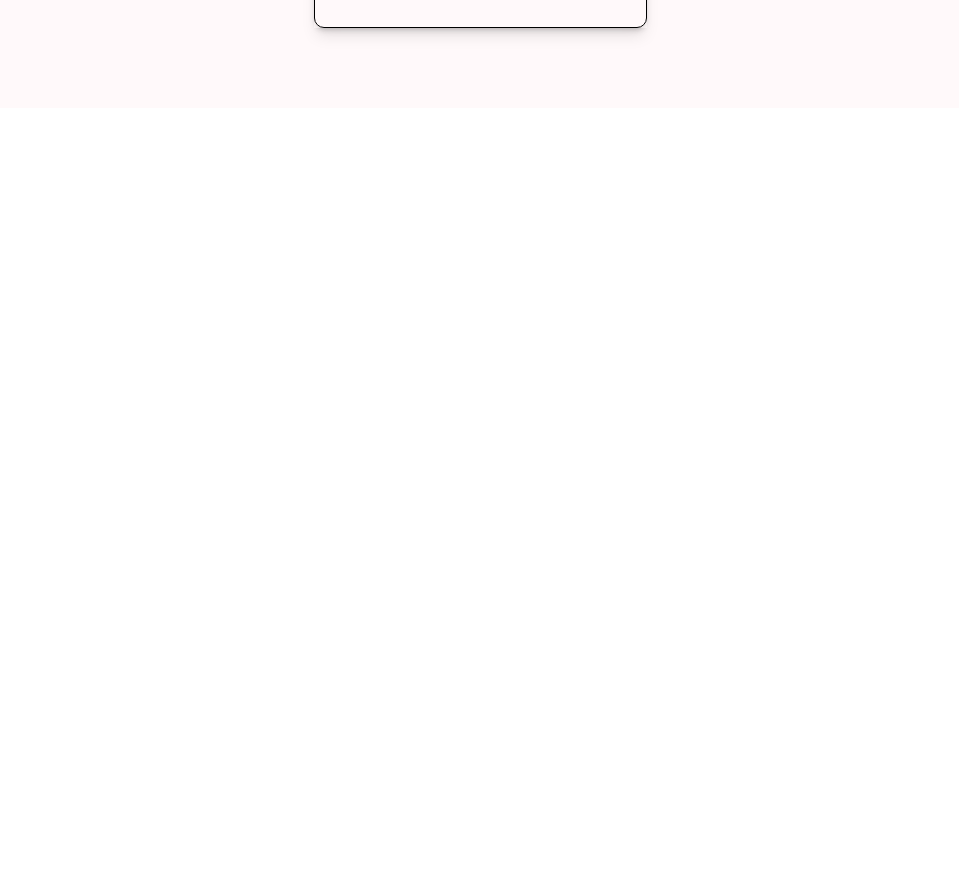
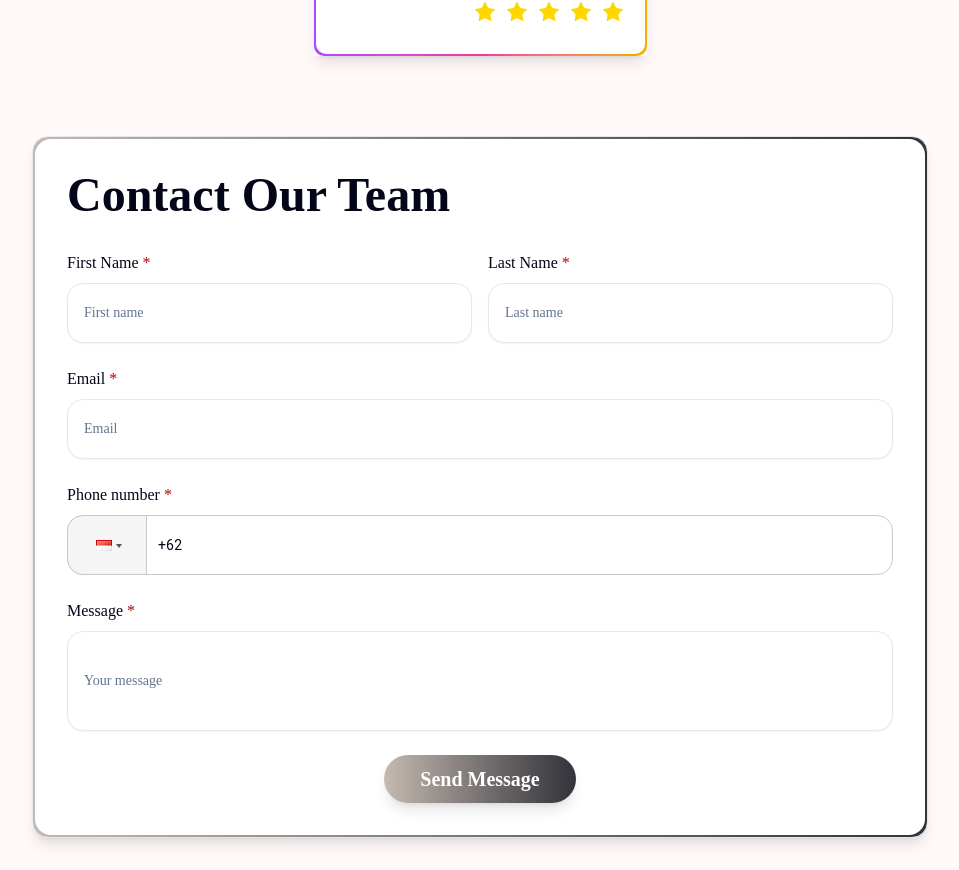
Before and after one commit to HimawanRakha/SeSAJEN-ProductWeb, a Next.js app: page / in a window 1280 px wide. Shown: the part 1740-2610 px from the top of the page, without its empty margins (160-1119 px from the left). Before the commit the page ends 1848 px from the top, so only its background shows below. Built offline with nearby package versions, Linux system fonts and the light colour scheme; a web font is replaced by a local one.

Commit message:
feat: contact form

```diff
--- a/package.json
+++ b/package.json
@@ -18,6 +18,7 @@
     "next": "15.2.1",
     "react": "^19.0.0",
     "react-dom": "^19.0.0",
+    "react-phone-input-2": "^2.15.1",
     "styled-components": "^6.1.15",
     "tailwind-merge": "^3.0.2",
     "tailwindcss-animate": "^1.0.7"
--- a/src/app/page.tsx
+++ b/src/app/page.tsx
@@ -3,6 +3,7 @@ import Hero from "@/components/hero/hero";
 import Plus from "@/components/plus/Plus";
 import Review from "@/components/review/review";
 import ReviewChild from "@/components/reviewchild/reviewchild";
+import Contact from "@/components/contact/contact";
 
 export default function Home() {
   return (
@@ -11,6 +12,7 @@ export default function Home() {
       <Plus />
       <Review />
       <ReviewChild />
+      <Contact />
     </div>
   );
 }
--- /dev/null
+++ b/src/components/contact/contact.tsx
@@ -0,0 +1,60 @@
+"use client";
+import { Input } from "../ui/input";
+import PhoneInput from "./phonenumberimput";
+import { FormEvent } from "react";
+import { Button } from "../ui/button";
+
+export default function Contact() {
+  const handleSubmit = (e: FormEvent) => {
+    e.preventDefault();
+    // Handle form submission here
+  };
+
+  return (
+    <div className="flex justify-center items-center mb-8">
+      <div className="flex justify-center items-center border w-[70%] shadow-lg rounded-2xl p-[2px] bg-gradient-to-r from-[#C5BAB0] to-[#34333A]">
+        <div className="container p-8 bg-white rounded-2xl">
+          <div className="mb-8 r">
+            <h1 className="text-5xl font-bold">Contact Our Team</h1>
+          </div>
+          <form onSubmit={handleSubmit}>
+            <div className="flex justify-center gap-4 mb-6">
+              <div className="w-full">
+                <label htmlFor="fname" className="block mb-2">
+                  First Name <span className="text-red-700">*</span>
+                </label>
+                <Input type="text" id="fname" name="fname" placeholder="First name" className="w-full h-[60px] rounded-2xl shadow-inner p-4 bg-white focus:ring-2 focus:ring-blue-500" required />
+              </div>
+              <div className="w-full">
+                <label htmlFor="lname" className="block mb-2">
+                  Last Name <span className="text-red-700">*</span>
+                </label>
+                <Input type="text" id="lname" name="lname" placeholder="Last name" className="w-full h-[60px] rounded-2xl shadow-inner p-4 bg-white focus:ring-2 focus:ring-blue-500" required />
+              </div>
+            </div>
+            <div className="mb-6">
+              <label htmlFor="email" className="block mb-2">
+                Email <span className="text-red-700">*</span>
+              </label>
+              <Input type="email" id="email" name="email" placeholder="Email" className="w-full h-[60px] rounded-2xl shadow-inner p-4 bg-white focus:ring-2 focus:ring-blue-500" required />
+            </div>
+            <div className="mb-6">
+              <PhoneInput />
+            </div>
+            <div className="w-full mb-6">
+              <label htmlFor="message" className="block mb-2">
+                Message <span className="text-red-700">*</span>
+              </label>
+              <Input type="text" id="message" name="message" placeholder="Your message" className="w-full h-[100px] rounded-2xl shadow-inner p-4 bg-white focus:ring-2 focus:ring-blue-500" required />
+            </div>
+            <div className="text-center mt-4">
+              <Button type="submit" className="bg-gradient-to-r from-[#C5BAB0] to-[#34333A] text-white text-xl font-bold py-6 px-9 rounded-full shadow-lg hover:scale-105 transition-transform">
+                Send Message
+              </Button>
+            </div>
+          </form>
+        </div>
+      </div>
+    </div>
+  );
+}
--- /dev/null
+++ b/src/components/contact/phonenumberimput.tsx
@@ -0,0 +1,43 @@
+"use client";
+import "react-phone-input-2/lib/style.css";
+import PhoneInputLib from "react-phone-input-2";
+import "react-phone-input-2/lib/style.css";
+
+const PhoneNumberInput = () => {
+  return (
+    <div className="col">
+      <label htmlFor="phone">
+        Phone number <span className="text-red-700">*</span>
+      </label>
+      <PhoneInputLib
+        country={"id"}
+        value=""
+        onChange={(phone) => console.log(phone)}
+        inputProps={{
+          name: "phone",
+          required: true,
+          autoFocus: true,
+        }}
+        inputClass="w-[900px] h-[60px] rounded-2xl border-gray-300"
+        containerClass="mt-2"
+        inputStyle={{
+          width: "100%",
+          height: "60px",
+          borderRadius: "16px",
+          paddingLeft: "90px",
+        }}
+        buttonStyle={{
+          borderRadius: "16px 0 0 16px",
+          paddingRight: "20px",
+          paddingLeft: "20px",
+          justifyContent: "center",
+          textAlign: "center",
+          alignItems: "center",
+          display: "flex",
+        }}
+      />
+    </div>
+  );
+};
+
+export default PhoneNumberInput;
--- a/src/components/hero/tagproductl.tsx
+++ b/src/components/hero/tagproductl.tsx
@@ -1,9 +1,9 @@
 import { Plus } from "lucide-react";
-export default function TagProductLeft() {
+export default function TagProductLeft({ text }: { text: string }) {
   return (
     <div className="flex">
       <div className="h-10 w-55 rounded-full bg-white  flex justify-center items-center shadow-lg">
-        <h1 className="font-semibold text-xl flex justify-center items-center">Nature Enlightens</h1>
+        <h1 className="font-semibold text-xl flex justify-center items-center">{text}</h1>
       </div>
       <div className="rounded-full w-10 h-10 bg-white flex justify-center items-center shadow-lg">
         <Plus className="text-[#DAD5D6] flex justify-center items-center" />
--- a/src/components/reviewchild/cardreviewchild.tsx
+++ b/src/components/reviewchild/cardreviewchild.tsx
@@ -9,7 +9,8 @@ export interface CardReviewChildProps {
 export default function CardReviewChild({ name, description, rating }: CardReviewChildProps) {
   return (
     <div className="flex justify-center items-center shadow-lg hover:scale-110 transform transition-transform duration-300">
-      <div className="flex flex-col gap-4 w-[333px] h-[176px] rounded-lg border border-black p-5 shadow-md">
+      <div className="flex flex-col gap-4 w-[333px] h-[190px] rounded-lg p-[2px] bg-gradient-to-r from-purple-500 via-pink-500 to-yellow-500">
+        <div className="flex flex-col gap-4 h-full w-full rounded-lg bg-white p-5">
           {/* User Info */}
           <div className="flex items-center gap-4">
             <CircleUser size={24} />
@@ -17,7 +18,7 @@ export default function CardReviewChild({ name, description, rating }: CardRevie
           </div>
 
           {/* Review Text */}
-        <p className="text-sm text-gray-700">{description}</p>
+          <p className="text-lg text-gray-700">{description}</p>
 
           {/* Stars Rating */}
           <div className="flex items-center gap-2 justify-end">
@@ -27,5 +28,6 @@ export default function CardReviewChild({ name, description, rating }: CardRevie
           </div>
         </div>
       </div>
+    </div>
   );
 }
--- a/src/components/reviewchild/datareview.ts
+++ b/src/components/reviewchild/datareview.ts
@@ -8,7 +8,7 @@ export const categoriesreview: CardReviewChildProps[] = [
   },
   {
     name: "nabila12xxxx@gmail.com",
-    description: "“Never Thought before Lumajang vulcanic Sand can be body scrub, amaze!”",
+    description: "“Never Thought before Lumajang vulcanic Sand can be body scrub!”",
     rating: 5,
   },
   {
--- /dev/null
+++ b/src/components/ui/input.tsx
@@ -0,0 +1,21 @@
+import * as React from "react"
+
+import { cn } from "@/lib/utils"
+
+function Input({ className, type, ...props }: React.ComponentProps<"input">) {
+  return (
+    <input
+      type={type}
+      data-slot="input"
+      className={cn(
+        "border-input file:text-foreground placeholder:text-muted-foreground selection:bg-primary selection:text-primary-foreground flex h-9 w-full min-w-0 rounded-md border bg-transparent px-3 py-1 text-base shadow-xs transition-[color,box-shadow] outline-none file:inline-flex file:h-7 file:border-0 file:bg-transparent file:text-sm file:font-medium disabled:pointer-events-none disabled:cursor-not-allowed disabled:opacity-50 md:text-sm",
+        "focus-visible:border-ring focus-visible:ring-ring/50 focus-visible:ring-[3px]",
+        "aria-invalid:ring-destructive/20 dark:aria-invalid:ring-destructive/40 aria-invalid:border-destructive",
+        className
+      )}
+      {...props}
+    />
+  )
+}
+
+export { Input }
```
Also changed, not shown: 2 other files (tests, documents, lock files or other folders). Lines whose indentation alone changed are shown as unchanged.
